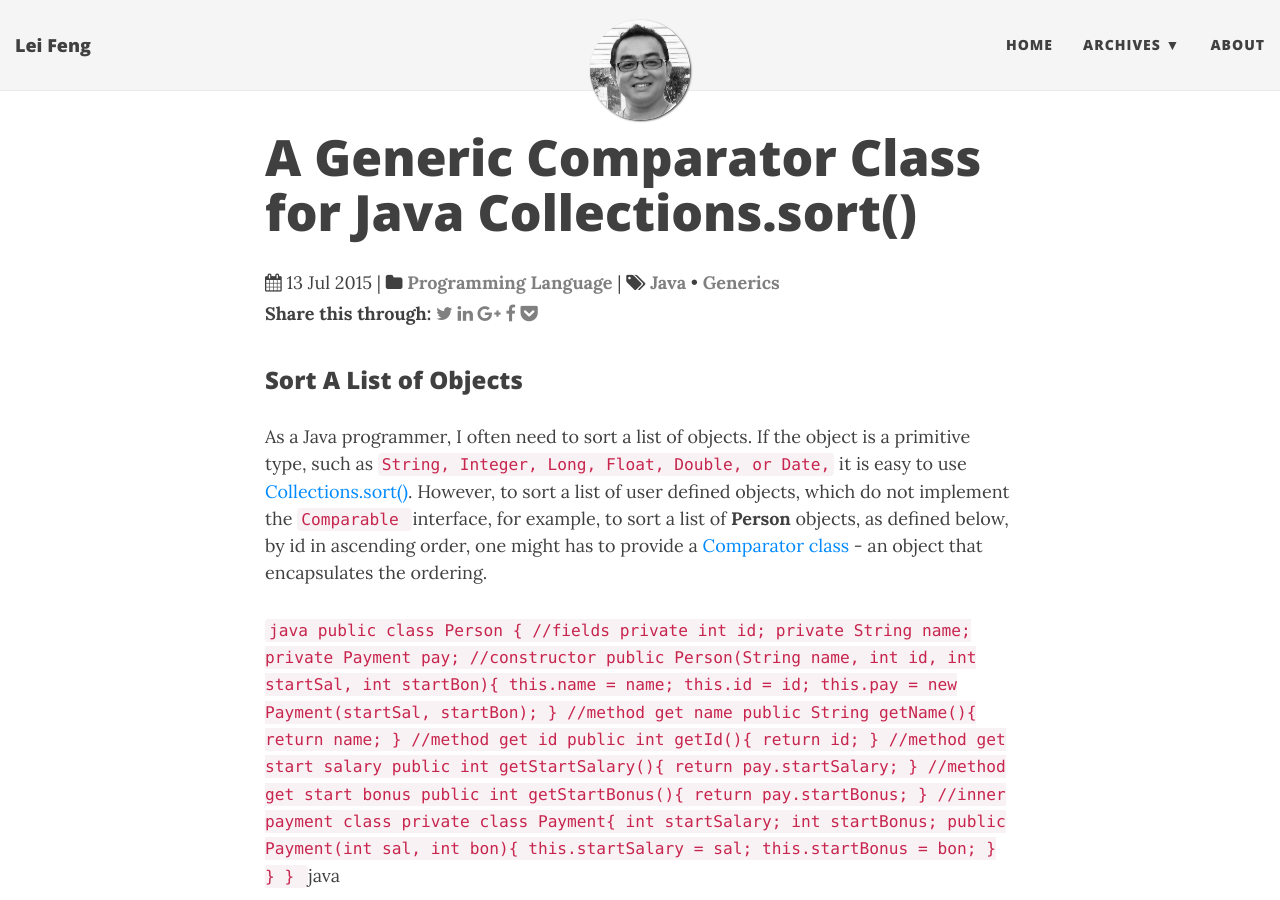
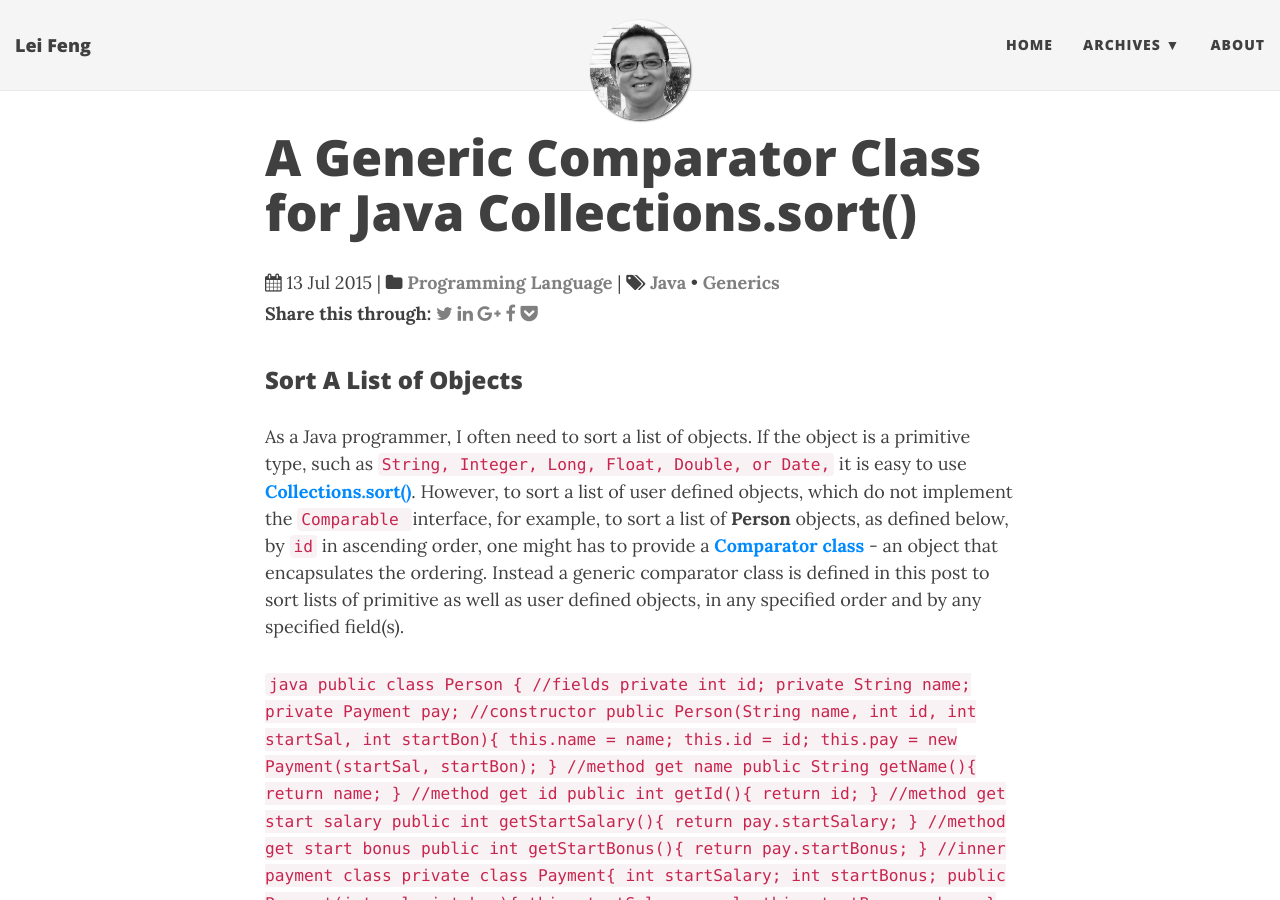
Before and after one commit to stonefl/stonefl.github.io, a Jekyll site: the page built from _posts/2015-07-14-a-generic-comparator-class-for-java-collections-sort.markdown, in a window 1280 px wide and 900 px high. Built offline with Jekyll 4.4.1, drawn with Linux system fonts in a browser that asks for light colours; nearby versions of some CDN libraries; comment, search, counter and statistics services are not loaded.

Commit message:
Updated 2015-07-14-a-generic-comparator-class-for-java-collections-sort.markdown

````diff
--- a/_posts/2015-07-14-a-generic-comparator-class-for-java-collections-sort.markdown
+++ b/_posts/2015-07-14-a-generic-comparator-class-for-java-collections-sort.markdown
@@ -21,8 +21,7 @@ categories:
 ### Sort A List of Objects
 
 
-
-As a Java programmer, I often need to sort a list of objects. If the object is a primitive type, such as `String, Integer, Long, Float, Double, or Date,` it is easy to use [Collections.sort()](https://docs.oracle.com/javase/tutorial/collections/interfaces/order.html). However, to sort a list of user defined objects, which do not implement the `Comparable `interface, for example, to sort a list of **Person** objects, as defined below, by id in ascending order, one might has to provide a [Comparator class](https://docs.oracle.com/javase/8/docs/api/java/util/Comparator.html) - an object that encapsulates the ordering.
+As a Java programmer, I often need to sort a list of objects. If the object is a primitive type, such as `String, Integer, Long, Float, Double, or Date,` it is easy to use [**Collections.sort()**](https://docs.oracle.com/javase/tutorial/collections/interfaces/order.html). However, to sort a list of user defined objects, which do not implement the `Comparable `interface, for example, to sort a list of **Person** objects, as defined below, by `id` in ascending order, one might has to provide a [**Comparator class**](https://docs.oracle.com/javase/8/docs/api/java/util/Comparator.html) - an object that encapsulates the ordering. Instead a generic comparator class is defined in this post to sort lists of primitive as well as user defined objects, in any specified order and by any specified field(s).
 <!--more-->
 
 ```java
````
